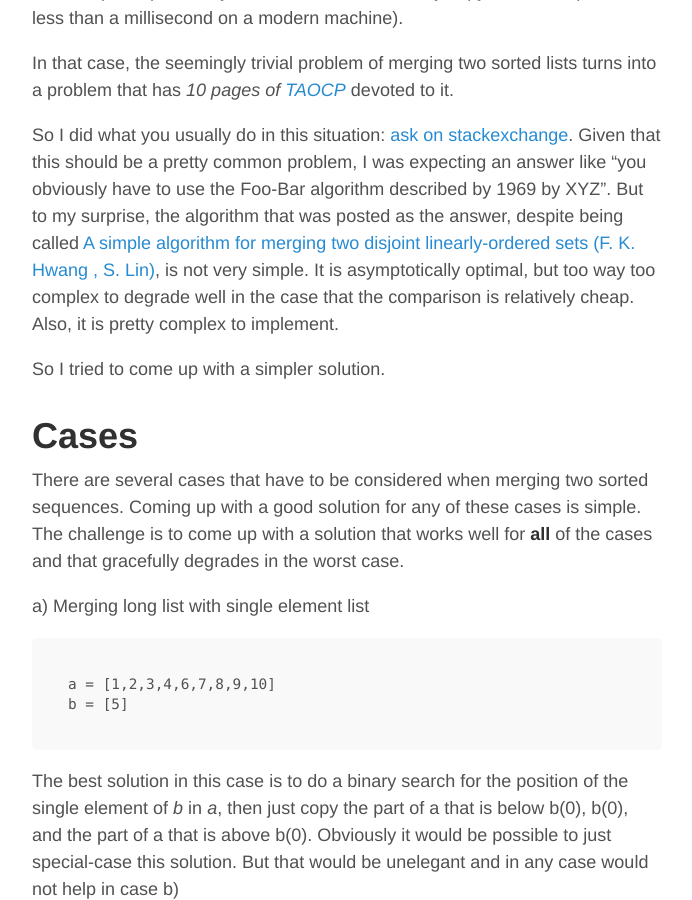
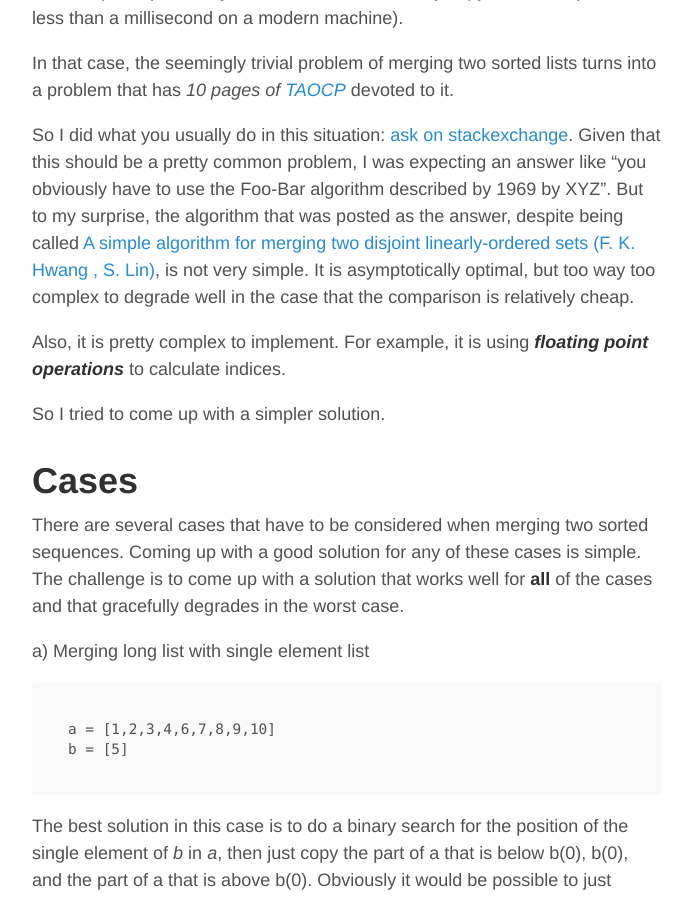
Before and after one commit to rklaehn/rklaehn.github.io, a Jekyll site: the page built from _posts/2016-01-05-binarymerge.md, in a window 1280 px wide and 900 px high, scrolled down 748 px. Shown: the whole window, without its empty margins (293-985 px from the left). Built offline with Jekyll 4.4.1, drawn with Linux system fonts in a browser that asks for light colours; Markdown is read by kramdown in place of the engine named in the settings.

Commit message:
Update 2016-01-05-binarymerge.md

```diff
--- a/_posts/2016-01-05-binarymerge.md
+++ b/_posts/2016-01-05-binarymerge.md
@@ -19,7 +19,9 @@
 
 In that case, the seemingly trivial problem of merging two sorted lists turns into a problem that has *10 pages of [TAOCP](https://en.wikipedia.org/wiki/The_Art_of_Computer_Programming)* devoted to it.
 
-So I did what you usually do in this situation: [ask on stackexchange](http://programmers.stackexchange.com/questions/267406/algorithm-to-merge-two-sorted-arrays-with-minimum-number-of-comparisons). Given that this should be a pretty common problem, I was expecting an answer like "you obviously have to use the Foo-Bar algorithm described by 1969 by XYZ". But to my surprise, the algorithm that was posted as the answer, despite being called [A simple algorithm for merging two disjoint linearly-ordered sets (F. K. Hwang , S. Lin)](http://citeseerx.ist.psu.edu/viewdoc/summary?doi=10.1.1.419.8292), is not very simple. It is asymptotically optimal, but too way too complex to degrade well in the case that the comparison is relatively cheap. Also, it is pretty complex to implement.
+So I did what you usually do in this situation: [ask on stackexchange](http://programmers.stackexchange.com/questions/267406/algorithm-to-merge-two-sorted-arrays-with-minimum-number-of-comparisons). Given that this should be a pretty common problem, I was expecting an answer like "you obviously have to use the Foo-Bar algorithm described by 1969 by XYZ". But to my surprise, the algorithm that was posted as the answer, despite being called [A simple algorithm for merging two disjoint linearly-ordered sets (F. K. Hwang , S. Lin)](http://citeseerx.ist.psu.edu/viewdoc/summary?doi=10.1.1.419.8292), is not very simple. It is asymptotically optimal, but too way too complex to degrade well in the case that the comparison is relatively cheap.
+
+Also, it is pretty complex to implement. For example, it is using ***floating point operations*** to calculate indices.
 
 So I tried to come up with a simpler solution.
 
```
